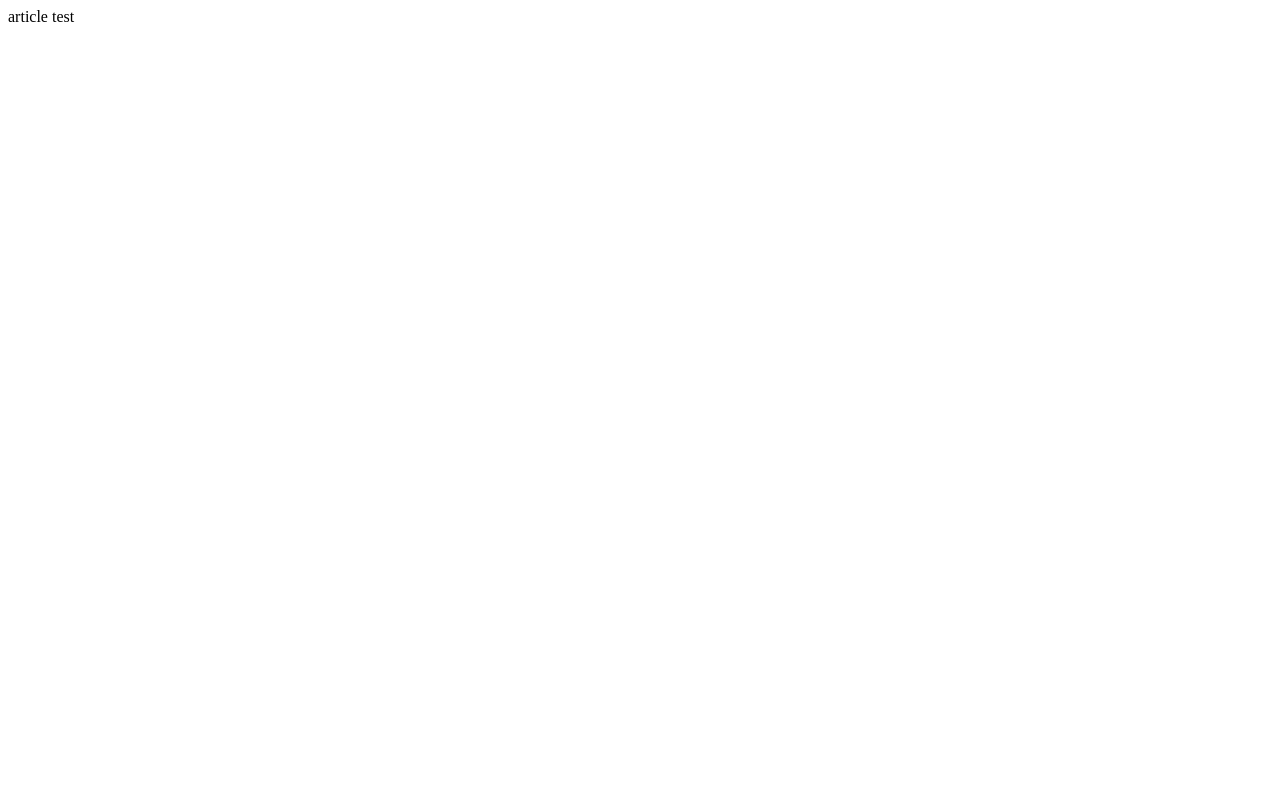
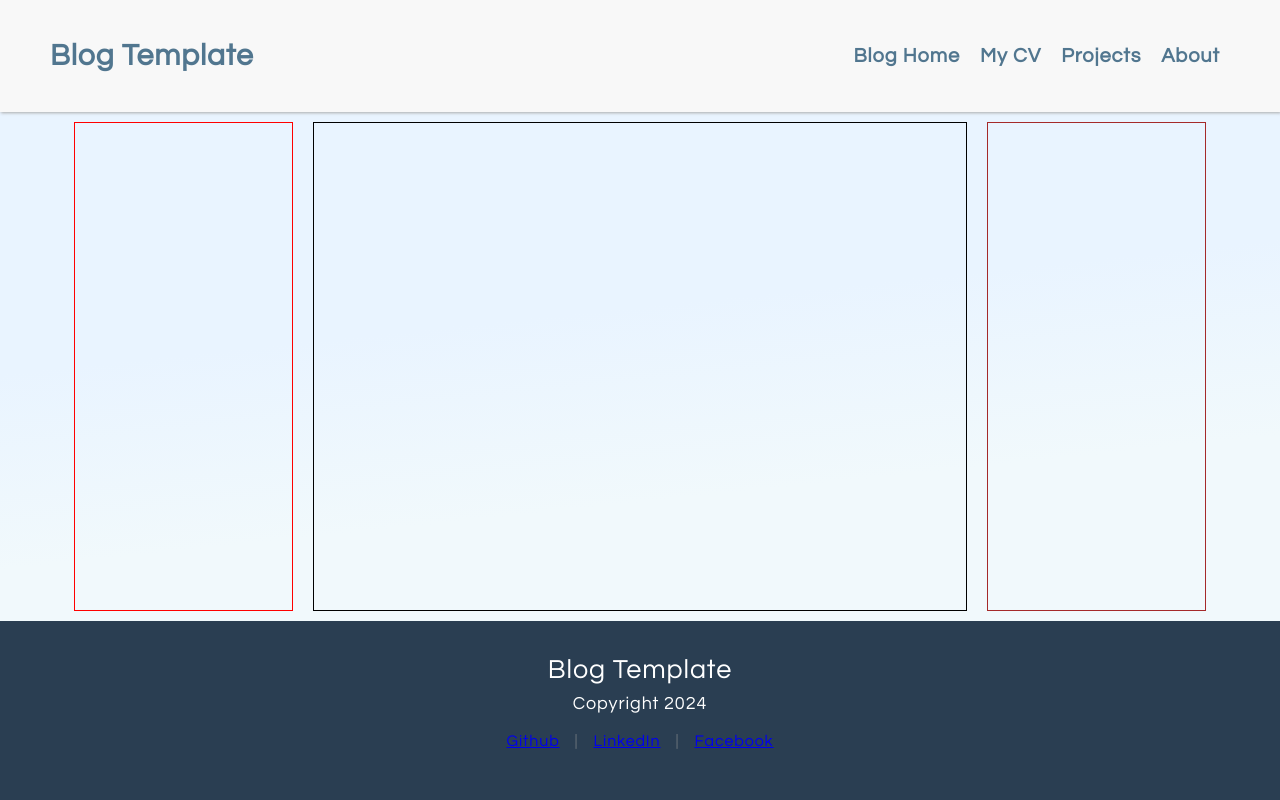
Before and after one commit to eduard96c/blog, a plain HTML site: page article.html in a window 1280 px wide. Drawn offline with Linux system fonts and the light colour scheme.

Commit message:
article page structure

```diff
--- a/article.html
+++ b/article.html
@@ -1 +1,56 @@
-article test
+<!DOCTYPE html>
+<html lang="en">
+  <head>
+    <meta charset="UTF-8" />
+    <meta name="viewport" content="width=device-width, initial-scale=1.0" />
+    <link rel="stylesheet" href="css/main.css" />
+    <link
+      href="https://fonts.googleapis.com/css?family=Questrial"
+      rel="stylesheet"
+    />
+    <link
+      rel="stylesheet"
+      href="https://cdnjs.cloudflare.com/ajax/libs/font-awesome/4.7.0/css/font-awesome.min.css"
+    />
+    <title>Document</title>
+  </head>
+  <body>
+    <header>
+      <h1>Blog Template</h1>
+      <ul id="nav-list">
+        <li>
+          <a href="/blog"> Blog Home</a>
+        </li>
+        <li>
+          <a href="/"> My CV </a>
+        </li>
+        <li>
+          <a href="#"> Projects </a>
+        </li>
+        <li>
+          <a href="#"> About </a>
+        </li>
+      </ul>
+    </header>
+    <section id="article-main">
+      <div id="left-section"></div>
+      <div id="article-content"></div>
+      <div id="right-section"></div>
+    </section>
+    <footer>
+      <div>
+        <div id="footer-text">
+          <span>Blog Template</span>
+          <span>Copyright 2024</span>
+        </div>
+        <ul>
+          <li><a href="#">Github</a></li>
+          <span class="link-separator">|</span>
+          <li><a href="#">LinkedIn</a></li>
+          <span class="link-separator">|</span>
+          <li><a href="#">Facebook</a></li>
+        </ul>
+      </div>
+    </footer>
+  </body>
+</html>
--- a/css/main.css
+++ b/css/main.css
@@ -5,7 +5,7 @@ body {
   display: flex;
   margin: 0;
   min-height: 100%;
-  height: 100%;
+  height: 100vh;
   flex-direction: column;
   align-items: center;
   font-family: "Questrial";
@@ -552,7 +552,7 @@ header {
 }
 footer {
   display: flex;
-  flex: 1;
+  /* flex: 1; */
   width: 100%;
   padding: 35px;
   background-color: #2a3e52;
@@ -640,3 +640,23 @@ footer a:visited {
 .selected-card {
   background-color: #717171;
 }
+#article-main {
+  display: flex;
+  flex: 1;
+  width: 90%;
+}
+#left-section {
+  border: 1px solid red;
+  flex: 1;
+  margin: 10px;
+}
+#article-content {
+  flex: 3;
+  margin: 10px;
+  border: 1px solid black;
+}
+#right-section {
+  margin: 10px;
+  border: 1px solid brown;
+  flex: 1;
+}
```
Also changed, not shown: index.html (+4 -5 lines).
